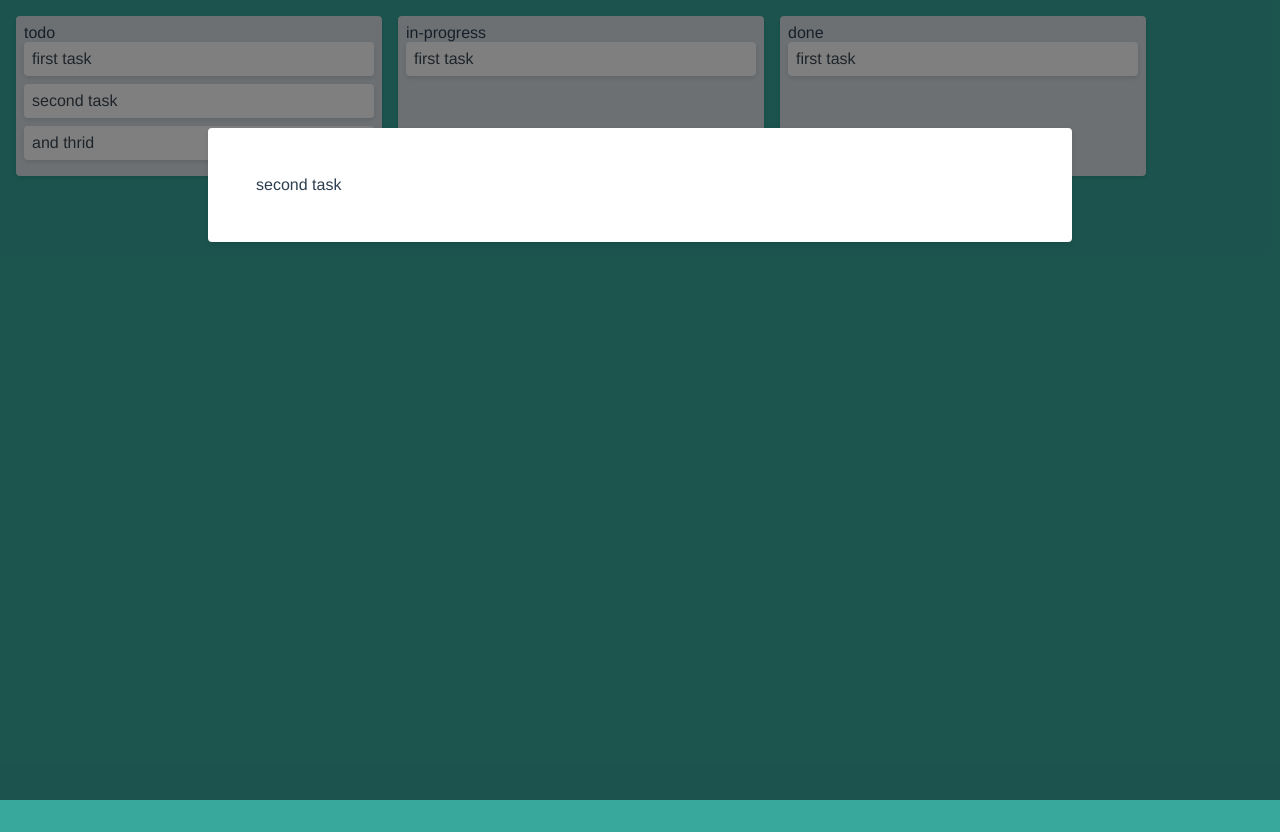
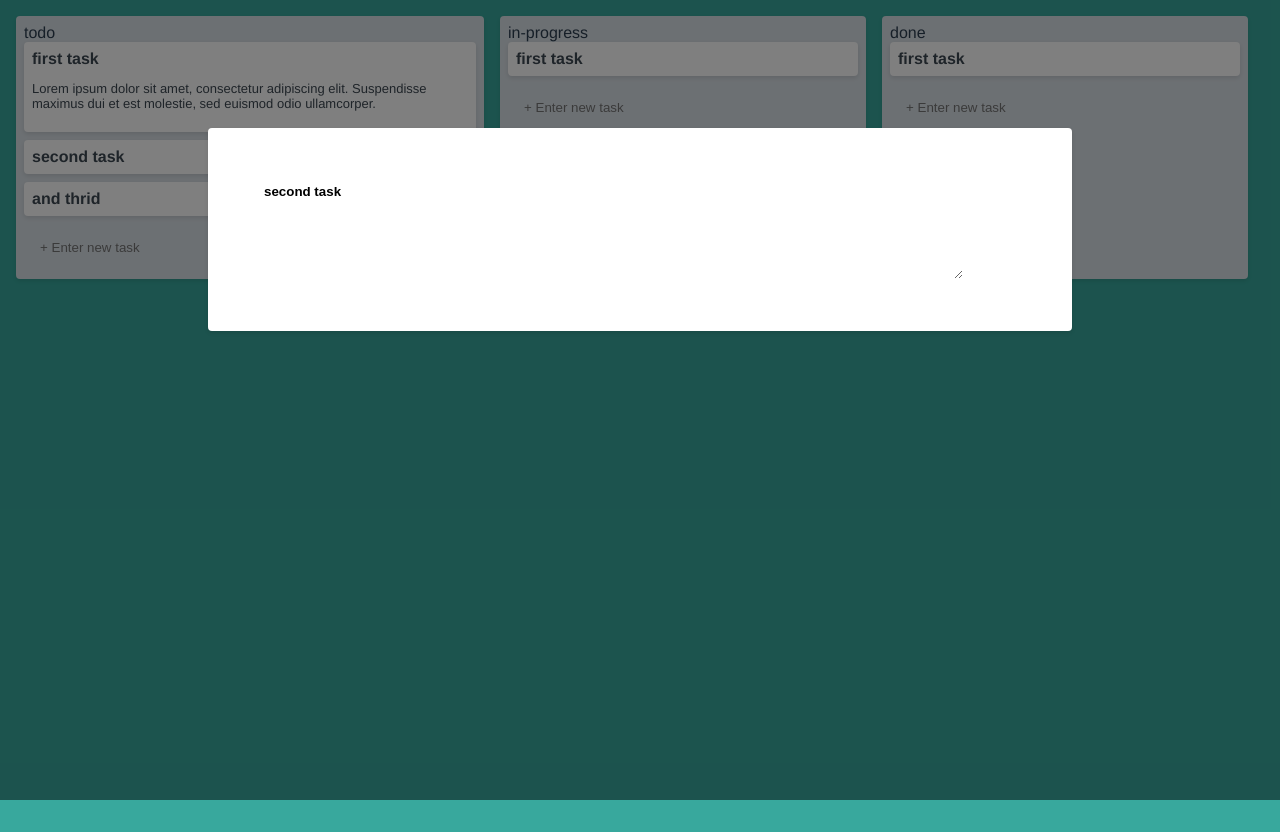
Before and after one commit to alexandre-soares/trello-clone, a Vue app: page / in a window 1280 px wide. Both pictures are taken after a click on the element "second task". Built offline with nearby package versions, Linux system fonts and the light colour scheme.

Commit message:
adding and editing tasks

```diff
--- a/src/App.vue
+++ b/src/App.vue
@@ -9,6 +9,10 @@ body,
 html {
     height: 100%;
     margin: 0;
+}
+
+html {
+    /* font-size: 62,5%; */
 }
 
 #app {
--- a/src/default-board.js
+++ b/src/default-board.js
@@ -7,7 +7,8 @@ export default {
             name: 'todo',
             tasks: [
                 {
-                    description: '',
+                    description:
+                        'Lorem ipsum dolor sit amet, consectetur adipiscing elit. Suspendisse maximus dui et est molestie, sed euismod odio ullamcorper. ',
                     name: 'first task',
                     id: uuid(),
                     userAssigned: null
--- a/src/store/index.js
+++ b/src/store/index.js
@@ -1,7 +1,7 @@
 import Vue from 'vue'
 import Vuex from 'vuex'
 import defaultBoard from '../default-board'
-import { saveStatePlugin } from '../utils'
+import { saveStatePlugin, uuid } from '../utils'
 
 Vue.use(Vuex)
 
@@ -32,5 +32,16 @@ export default new Vuex.Store({
             }
         }
     },
-    mutations: {}
+    mutations: {
+        CREATE_TASK(state, { tasks, name }) {
+            tasks.push({
+                name,
+                id: uuid(),
+                description: ''
+            })
+        },
+        UPDATE_TASK(state, { task, key, value }) {
+            Vue.set(task, key, value)
+        }
+    }
 })
--- a/src/views/Board.vue
+++ b/src/views/Board.vue
@@ -16,16 +16,23 @@
                         :key="$taskIndex"
                         @click="goToTask(task)"
                     >
-                        <span class="w-full flex-no-shrink font-bold">
+                        <span class="task__name">
                             {{ task.name }}
                         </span>
                         <p
                             v-if="task.description"
-                            class="w-full flex-no-shrink mt-1 text-sm"
+                            class="task__name--description"
                         >
                             {{ task.description }}
                         </p>
                     </div>
+
+                    <input
+                        type="text"
+                        class="task-input"
+                        placeholder="+ Enter new task"
+                        @keyup.enter="createTask($event, column.tasks)"
+                    />
                 </div>
             </div>
         </div>
@@ -52,12 +59,19 @@ export default {
         },
         close() {
             this.$router.push({ name: 'board' })
+        },
+        createTask(e, tasks) {
+            this.$store.commit('CREATE_TASK', {
+                tasks,
+                name: e.target.value
+            })
+            e.target.value = ''
         }
     }
 }
 </script>
 
-<style lang="css">
+<style lang="scss" scoped>
 .tasks {
     display: flex;
 }
@@ -77,6 +91,16 @@ export default {
     color: #3d4852;
     cursor: pointer;
     text-decoration: none;
+
+    &__name {
+        font-weight: 600;
+        flex-shrink: unset;
+        width: 100%;
+
+        &--description {
+            font-size: small;
+        }
+    }
 }
 
 .column {
@@ -104,4 +128,12 @@ export default {
     left: 0;
     background: rgba(0, 0, 0, 0.5);
 }
+
+.task-input {
+    display: block;
+    padding: 1rem;
+    width: 90%;
+    background: transparent;
+    border: none;
+}
 </style>
--- a/src/views/Task.vue
+++ b/src/views/Task.vue
@@ -1,7 +1,19 @@
 <template>
     <div class="task-view">
         <div class="task-view__task">
-            {{ task.name }}
+            <input
+                type="text"
+                class="task-view__input-name"
+                :value="task.name"
+                @change="updateTaskProperty($event, 'name')"
+                @keyup.enter="updateTaskProperty($event, 'name')"
+            />
+
+            <textarea
+                :value="task.description"
+                class="task-view__description"
+                @change="updateTaskProperty($event, 'description')"
+            ></textarea>
         </div>
     </div>
 </template>
@@ -13,6 +25,16 @@ export default {
         ...mapGetters(['getTask']),
         task() {
             return this.getTask(this.$route.params.id)
+        }
+    },
+    methods: {
+        updateTaskProperty(e, key) {
+            this.$store.commit('UPDATE_TASK', {
+                task: this.task,
+                key,
+                value: e.target.value
+            })
+            this.$router.push({ name: 'board' })
         }
     }
 }
@@ -39,10 +61,27 @@ export default {
     padding: 3rem;
 
     &__task {
-        display: flex;
-        align-items: flex-start;
-        justify-content: space-between;
-        cursor: pointer;
+        width: 100%;
+    }
+
+    &__description {
+        position: relative;
+        background: transparent;
+        padding: 0.5rem;
+        border: none;
+        margin-top: 1rem;
+        width: 90%;
+        font-family: 'Roboto';
+        line-height: 1.5;
+    }
+
+    &__input-name {
+        padding: 0.5rem;
+        border: none;
+        display: block;
+        margin-right: 2rem;
+        font-weight: 600;
+        width: 90%;
     }
 }
 </style>
```
